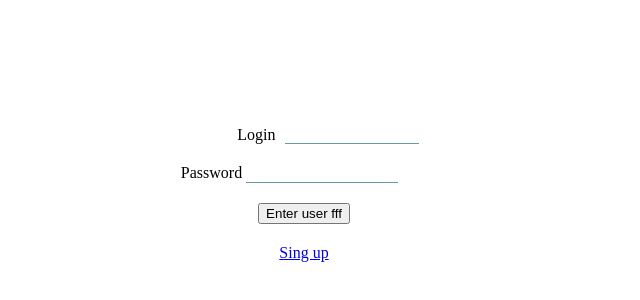
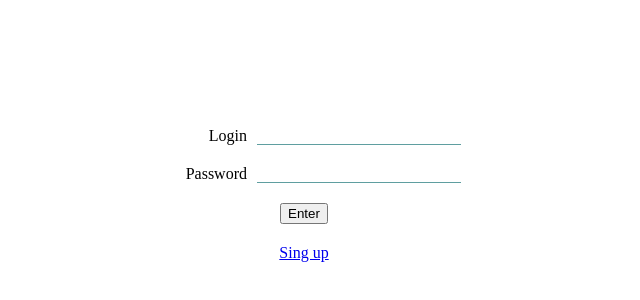
Before and after one commit to damenoid/yandex_praktikum, a website built with Vite: page index.html in a window 1280 px wide. Shown: the part 214-514 px from the top of the page, without its empty margins (336-976 px from the left). Built offline with nearby package versions, Linux system fonts and the light colour scheme.

Commit message:
fix bugs

```diff
--- a/src/pages/404/index.js
+++ b/src/pages/404/index.js
@@ -2,7 +2,7 @@ import Handlebars from "handlebars";
 
 const template = `
 <section class="page">
-  <div>{{ error.code }}</div>
+  <h3>{{ error.code }}</h3>
   <div>{{ error.message }}</div>
   <div>=(</div>
 </section>
--- a/src/pages/500/index.js
+++ b/src/pages/500/index.js
@@ -2,7 +2,7 @@ import Handlebars from "handlebars";
 
 const template = `
 <section class="page">
-  <div>500</div>
+  <h3>500</h3>
   <div>Что-то пошло не так...</div>
   <div>=(</div>
 </section>
--- a/src/pages/avatar/index.js
+++ b/src/pages/avatar/index.js
@@ -2,7 +2,7 @@ import Handlebars from "handlebars";
 
 const template = `
 <section class="page">
-  <header>Avatar</header>
+  <h4>Change avatar</h4>
   <label class="input">
     <span class="input__label">Avatar</span>
     <input class="input__input" type="file">
--- a/src/pages/login/index.js
+++ b/src/pages/login/index.js
@@ -6,11 +6,11 @@ const template = `
     <span class="input__label">Login</span>
     <input class="input__input" type="text" name="login" id="login">
   </label>
-  <label>
+  <label class="input">
     <span class="input__label">Password</span>
     <input class="input__input" type="Password" name="login" id="Password">
   </label>
-  <button>Enter {{ user }}</button>
+  <button>Enter</button>
   <a href="/registration">Sing up</a>
 </section>
 `
--- a/src/pages/password/index.js
+++ b/src/pages/password/index.js
@@ -2,7 +2,7 @@ import Handlebars from "handlebars";
 
 const template = `
 <section class="page">
-  <header>Password</header>
+  <h4>Change password</h4>
   <label class="input">
     <span class="input__label">Old password</span>
     <input class="input__input" type="text" name="oldPassword">
@@ -11,8 +11,6 @@ const template = `
     <span class="input__label">New password</span>
     <input class="input__input" type="text" name="newPassword">
   </label>
-  <label>Old password<input type="password"></label>
-  <label>New password<input type="password"></label>
 
   <button>Save</button>
 </section>
--- a/src/pages/registration/index.js
+++ b/src/pages/registration/index.js
@@ -2,7 +2,7 @@ import Handlebars from "handlebars";
 
 const template = `
 <section class="page">
-  <header>Registration</header>
+  <h4>Registration</h4>
 
   <label class="input">
     <span class="input__label">First name</span>
--- a/src/pages/setting/index.js
+++ b/src/pages/setting/index.js
@@ -2,7 +2,7 @@ import Handlebars from "handlebars";
 
 const template = `
 <section class="page">
-  <header>Settings</header>
+  <h4>Settings</h4>
 
   <label class="input">
     <span class="input__label">First name</span>
--- a/src/styles.css
+++ b/src/styles.css
@@ -5,21 +5,21 @@
     gap: 10px;
 }
 .input__label {
-    width: 40%;
+    width: 100px;
     text-align: end;
 }
 .input__input {
     border: none;
     border-bottom: solid 1px cadetblue;
-    width: 60%;
+    width: 200px;
     outline: none;
 }
-.input__input:focus {
-    border-bottom: solid 2px cadetblue;
+.input__input:focus-visible {
+    border-bottom: solid 1px darkblue;
 }
 
-.input__input:focus-visible {
-    border-bottom: solid 1px darkblue;
+.input__input[type="file"]::file-selector-button {
+    border: none;
 }
 
 .page {
```
